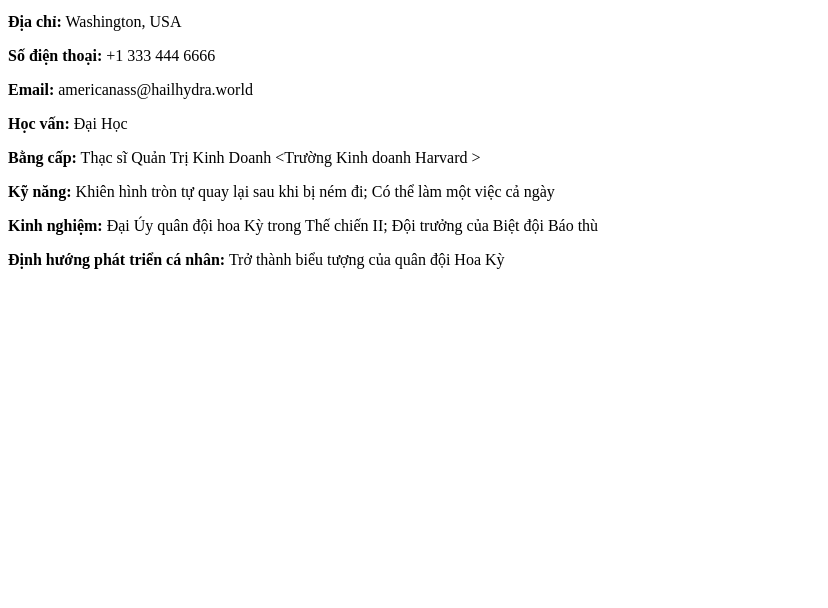
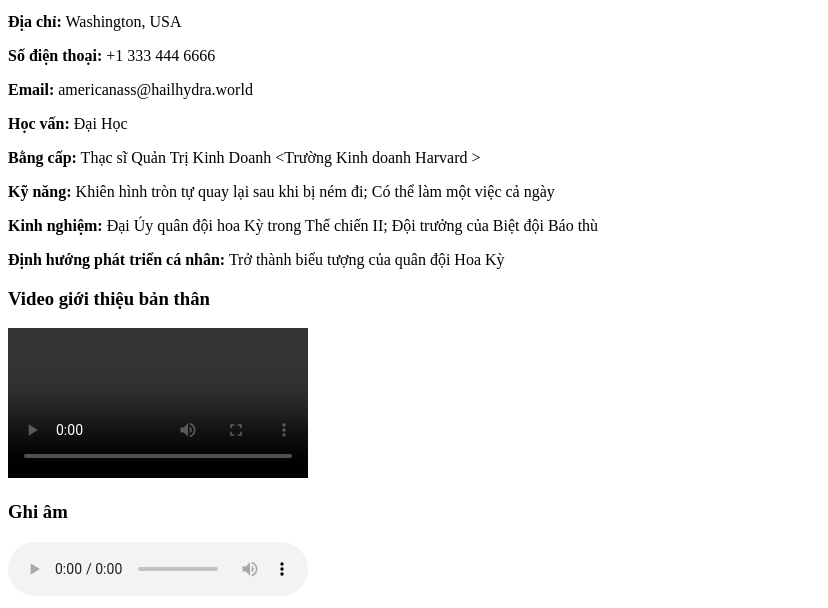
Before and after one commit to HoangHai0156/Module_1_Hoang_Hai_c0223g1, a plain HTML site: page Tạo trang CV cá nhân/cv.ca.nhan.html in a window 1280 px wide. Shown: the part 256-864 px from the top of the page, without its empty margins (0-828 px from the left). Before the commit the page ends 800 px from the top, so only its background shows below. Drawn offline with Linux system fonts and the light colour scheme.

Commit message:
[Bài tập] Tạo trang CV cá nhân

```diff
--- a/Tạo trang CV cá nhân/cv.ca.nhan.html
+++ b/Tạo trang CV cá nhân/cv.ca.nhan.html
@@ -28,6 +28,21 @@
         <p><strong>Định hướng phát triển cá nhân:</strong> Trở thành biểu tượng của quân đội Hoa Kỳ</p>
 
     </div>
-
+    <div>
+        <h3>Video giới thiệu bản thân</h3>
+    </div>
+    <div>
+        <Video controls>
+            <iframe width="984" height="554" src="https://www.youtube.com/embed/ecGB5Q_24oA" title="Steve Rogers Recruitment Scene - Captain America: The First Avenger (2011) Movie Clip HD" frameborder="0" allow="accelerometer; autoplay; clipboard-write; encrypted-media; gyroscope; picture-in-picture; web-share" allowfullscreen></iframe>
+        </Video>
+    </div>
+    <div>
+        <h3>Ghi âm</h3>
+    </div>
+    <div>
+        <Audio controls>
+            <source src="steverogers.mp3" type="audio/mpeg">
+        </Audio>
+    </div>
 </body>
 </html>
```
